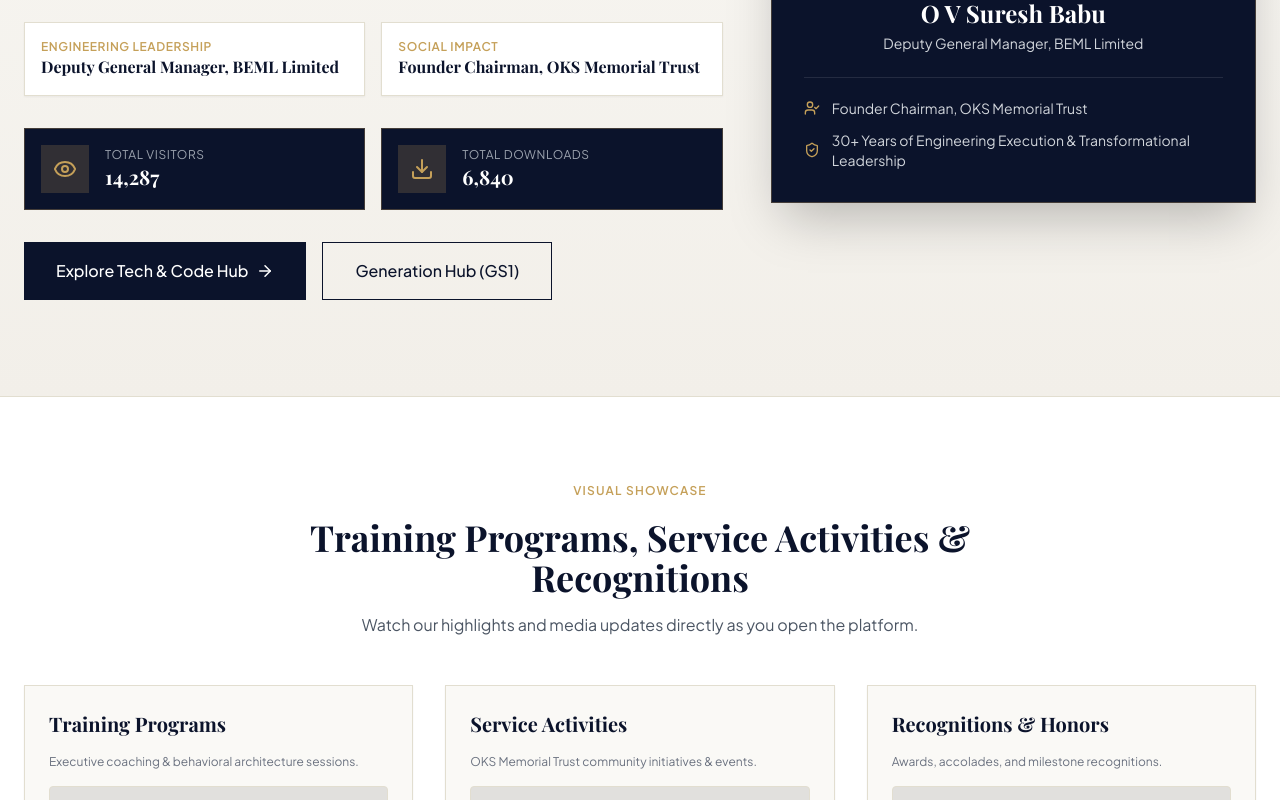
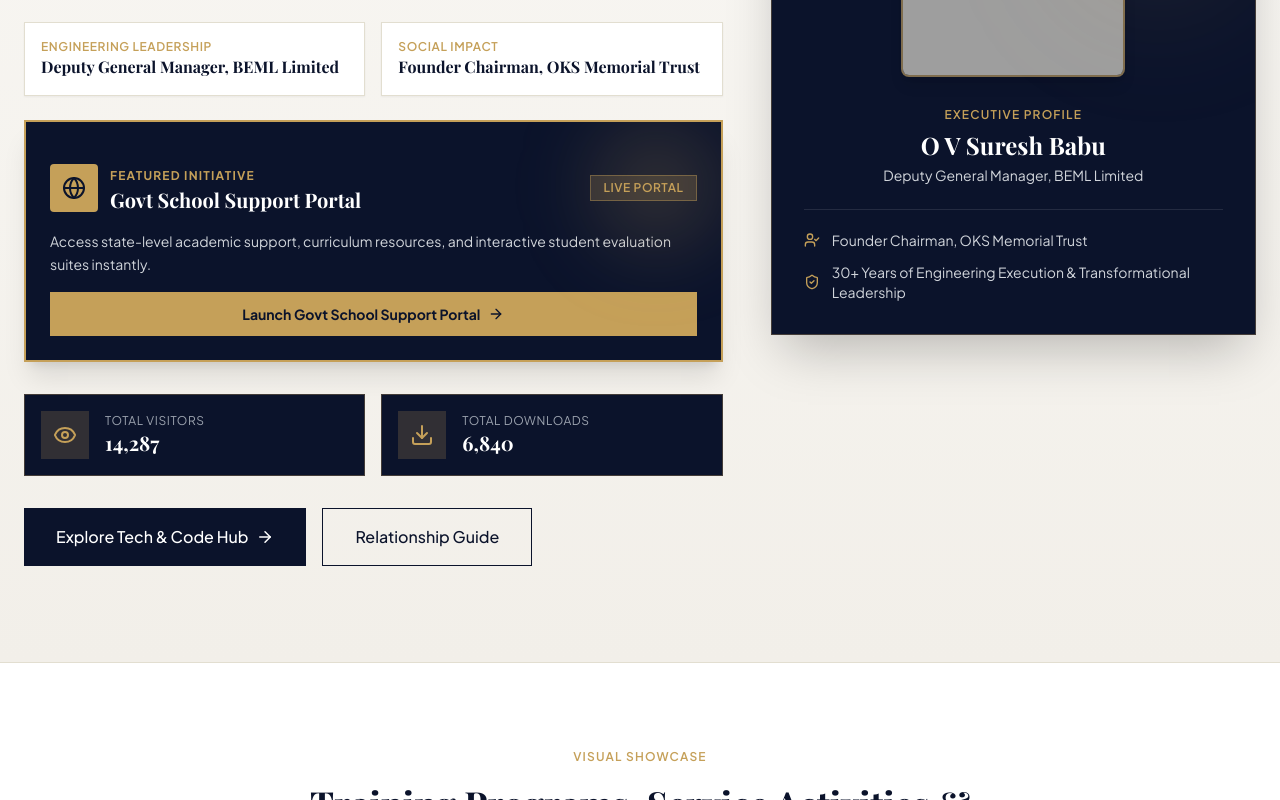
Before and after one commit to ovsuri-dot/architecting-success-v3, a React (Vite) app: page / in a window 1280 px wide. Shown: the part 900-1700 px from the top of the page. Built offline with nearby package versions, Linux system fonts and the light colour scheme; grey boxes are pictures that could not be loaded; a web font is replaced by a local one.

Commit message:
Update App.jsx

```diff
--- a/src/App.jsx
+++ b/src/App.jsx
@@ -363,7 +363,7 @@ export default function App() {
           </div>
 
           {/* Desktop Navigation */}
-          <nav className="hidden lg:flex items-center space-x-2 xl:space-x-3 text-xs xl:text-sm font-medium tracking-wide">
+          <nav className="hidden lg:flex items-center space-x-3 text-xs xl:text-sm font-medium tracking-wide">
             <button onClick={() => setActiveTab('home')} className={`transition hover:text-[#C5A059] ${activeTab === 'home' ? 'text-[#C5A059] font-bold' : ''}`}>Dashboard</button>
             <button onClick={() => setActiveTab('tech')} className={`transition hover:text-[#C5A059] ${activeTab === 'tech' ? 'text-[#C5A059] font-bold' : ''}`}>Tech & Code</button>
             <button onClick={() => setActiveTab('relationship')} className={`transition hover:text-[#C5A059] ${activeTab === 'relationship' ? 'text-[#C5A059] font-bold' : ''}`}>Relationships</button>
@@ -372,7 +372,6 @@ export default function App() {
             <button onClick={() => setActiveTab('vault')} className={`transition hover:text-[#C5A059] ${activeTab === 'vault' ? 'text-[#C5A059] font-bold' : ''}`}>Vault</button>
             <button onClick={() => setActiveTab('library')} className={`transition hover:text-[#C5A059] ${activeTab === 'library' ? 'text-[#C5A059] font-bold' : ''}`}>Library</button>
             <button onClick={() => setActiveTab('competitions')} className={`transition hover:text-[#C5A059] ${activeTab === 'competitions' ? 'text-[#C5A059] font-bold' : ''}`}>Portals</button>
-            <button onClick={() => setActiveTab('generation')} className={`transition hover:text-[#C5A059] ${activeTab === 'generation' ? 'text-[#C5A059] font-bold' : ''}`}>Generation</button>
           </nav>
 
           <button onClick={() => setMobileMenuOpen(!mobileMenuOpen)} className="lg:hidden text-[#0B132B]">
@@ -391,7 +390,6 @@ export default function App() {
             <button onClick={() => { setActiveTab('vault'); setMobileMenuOpen(false); }} className="block text-lg font-medium w-full text-left">Knowledge Vault</button>
             <button onClick={() => { setActiveTab('library'); setMobileMenuOpen(false); }} className="block text-lg font-medium w-full text-left">Digital Library</button>
             <button onClick={() => { setActiveTab('competitions'); setMobileMenuOpen(false); }} className="block text-lg font-medium w-full text-left">OKS Portals</button>
-            <button onClick={() => { setActiveTab('generation'); setMobileMenuOpen(false); }} className="block text-lg font-medium w-full text-left">Generation Hub</button>
             <button onClick={() => { setActiveTab('contact'); setMobileMenuOpen(false); }} className="block text-lg font-medium text-[#C5A059] w-full text-left">Feedback & Inquire</button>
           </div>
         )}
@@ -440,6 +438,34 @@ export default function App() {
                     </div>
                   </div>
 
+                  {/* GOVT SCHOOL SUPPORT PORTAL QUICK BANNER (MAIN DASHBOARD FEATURE) */}
+                  <div className="p-6 bg-[#0B132B] text-white border-2 border-[#C5A059] shadow-xl relative overflow-hidden space-y-4">
+                    <div className="absolute top-0 right-0 w-32 h-32 bg-[#C5A059]/20 rounded-full blur-2xl pointer-events-none"></div>
+                    <div className="flex items-center justify-between">
+                      <div className="flex items-center space-x-3">
+                        <div className="p-3 bg-[#C5A059] text-[#0B132B] rounded">
+                          <Globe size={24} />
+                        </div>
+                        <div>
+                          <span className="text-xs text-[#C5A059] font-bold uppercase tracking-widest">Featured Initiative</span>
+                          <h3 className="font-serif text-xl font-bold">Govt School Support Portal</h3>
+                        </div>
+                      </div>
+                      <span className="hidden sm:inline-block px-3 py-1 bg-[#C5A059]/20 text-[#C5A059] text-xs font-semibold uppercase tracking-wider border border-[#C5A059]/40">Live Portal</span>
+                    </div>
+                    <p className="text-sm text-gray-300 leading-relaxed">
+                      Access state-level academic support, curriculum resources, and interactive student evaluation suites instantly.
+                    </p>
+                    <a
+                      href="https://gs1-neon.vercel.app"
+                      target="_blank"
+                      rel="noopener noreferrer"
+                      className="inline-flex items-center justify-center w-full py-3 bg-[#C5A059] text-[#0B132B] font-bold text-sm hover:bg-white transition"
+                    >
+                      Launch Govt School Support Portal <ArrowRight className="ml-2" size={16} />
+                    </a>
+                  </div>
+
                   {/* ANALYTICS STATS BAR */}
                   <div className="grid grid-cols-2 gap-4 pt-2">
                     <div className="p-4 bg-[#0B132B] text-white flex items-center space-x-4 border border-[#C5A059]/30">
@@ -466,8 +492,8 @@ export default function App() {
                     <button onClick={() => setActiveTab('tech')} className="inline-flex items-center justify-center px-8 py-4 bg-[#0B132B] text-white font-medium hover:bg-[#C5A059] hover:text-[#0B132B] transition">
                       Explore Tech & Code Hub <ArrowRight className="ml-2" size={18} />
                     </button>
-                    <button onClick={() => setActiveTab('generation')} className="inline-flex items-center justify-center px-8 py-4 border border-[#0B132B] text-[#0B132B] font-medium hover:bg-[#0B132B] hover:text-white transition">
-                      Generation Hub (GS1)
+                    <button onClick={() => setActiveTab('relationship')} className="inline-flex items-center justify-center px-8 py-4 border border-[#0B132B] text-[#0B132B] font-medium hover:bg-[#0B132B] hover:text-white transition">
+                      Relationship Guide
                     </button>
                   </div>
                 </div>
@@ -811,7 +837,7 @@ export default function App() {
               <div className="text-center max-w-3xl mx-auto space-y-4">
                 <span className="text-[#C5A059] text-xs tracking-widest uppercase font-semibold">OKS Memorial Trust Hub</span>
                 <h2 className="font-serif text-3xl md:text-4xl font-bold">Live Competitions & Assessment Portals</h2>
-                <p className="text-gray-600">Categorized access to state-level assessment platforms, voice vocabulary masterclasses, aptitude tests, and tournament portals for students and aspirants.</p>
+                <p className="text-gray-600">Categorized access to state-level assessment platforms, voice vocabulary masterclasses, aptitude tests, govt school support portals, and tournament platforms for students and aspirants.</p>
               </div>
 
               {/* CATEGORY 1: VOICE VOCABULARY MASTERCLASSES */}
@@ -866,6 +892,21 @@ export default function App() {
                 </div>
 
                 <div className="grid grid-cols-1 md:grid-cols-2 lg:grid-cols-3 gap-8">
+                  {/* Govt School Support Portal */}
+                  <div className="bg-white p-8 border border-[#E2DED0] shadow-sm space-y-6 flex flex-col justify-between">
+                    <div className="space-y-4">
+                      <div className="w-12 h-12 bg-[#FAF9F6] border border-[#E2DED0] flex items-center justify-center text-[#0B132B]">
+                        <Globe size={24} className="text-[#C5A059]" />
+                      </div>
+                      <span className="text-xs font-semibold uppercase tracking-wider text-[#C5A059] block">Community Education Suite</span>
+                      <h3 className="font-serif text-xl font-bold">Govt School Support Portal</h3>
+                      <p className="text-sm text-gray-600">Comprehensive educational support platform featuring curated quizzes, academic modules, and learning resources for students.</p>
+                    </div>
+                    <a href="https://gs1-neon.vercel.app" target="_blank" rel="noopener noreferrer" className="inline-flex items-center justify-center w-full py-3 bg-[#0B132B] text-white text-sm font-semibold hover:bg-[#C5A059] hover:text-[#0B132B] transition">
+                      <ArrowRight size={16} className="mr-2" /> Launch Portal
+                    </a>
+                  </div>
+
                   {/* English Vocabulary Flashcards */}
                   <div className="bg-white p-8 border border-[#E2DED0] shadow-sm space-y-6 flex flex-col justify-between">
                     <div className="space-y-4">
@@ -959,39 +1000,6 @@ export default function App() {
           </section>
         )}
 
-        {/* GENERATION HUB TAB (GS1) */}
-        {activeTab === 'generation' && (
-          <section className="py-20 bg-[#FAF9F6] min-h-[80vh]">
-            <div className="max-w-5xl mx-auto px-6 space-y-12">
-              <div className="text-center max-w-2xl mx-auto space-y-4">
-                <span className="text-[#C5A059] text-xs tracking-widest uppercase font-semibold">Generation Hub (GS1)</span>
-                <h2 className="font-serif text-3xl md:text-4xl font-bold">GS1 Generation Portal</h2>
-                <p className="text-gray-600">Access the dedicated GS1 generation platform directly via our integrated web portal.</p>
-              </div>
-
-              <div className="bg-white p-8 border border-[#E2DED0] shadow-sm space-y-6 text-center">
-                <div className="w-16 h-16 bg-[#FAF9F6] border border-[#E2DED0] mx-auto flex items-center justify-center text-[#0B132B]">
-                  <Globe className="text-[#C5A059]" size={32} />
-                </div>
-                <div className="space-y-2 max-w-xl mx-auto">
-                  <h3 className="font-serif text-2xl font-bold">GS1 Neon Portal</h3>
-                  <p className="text-sm text-gray-600">Explore advanced generation tools, resources, and live applications hosted on the GS1 platform.</p>
-                </div>
-                <div className="pt-4">
-                  <a
-                    href="https://gs1-neon.vercel.app"
-                    target="_blank"
-                    rel="noopener noreferrer"
-                    className="inline-flex items-center justify-center px-8 py-4 bg-[#0B132B] text-white font-medium hover:bg-[#C5A059] hover:text-[#0B132B] transition"
-                  >
-                    Launch GS1 Portal <ExternalLink className="ml-2" size={18} />
-                  </a>
-                </div>
-              </div>
-            </div>
-          </section>
-        )}
-
         {activeTab === 'contact' && (
           <section className="py-20 max-w-4xl mx-auto px-6 min-h-[80vh]">
             <div className="bg-white p-8 md:p-12 border border-[#E2DED0] shadow-sm space-y-8">
@@ -1048,9 +1056,9 @@ export default function App() {
           <GraduationCap size={18} />
           <span className="text-[9px] tracking-wider uppercase font-medium">Students</span>
         </button>
-        <button onClick={() => setActiveTab('generation')} className={`flex flex-col items-center space-y-1 ${activeTab === 'generation' ? 'text-[#C5A059]' : 'text-gray-400'}`}>
-          <Globe size={18} />
-          <span className="text-[9px] tracking-wider uppercase font-medium">GS1</span>
+        <button onClick={() => setActiveTab('behavior')} className={`flex flex-col items-center space-y-1 ${activeTab === 'behavior' ? 'text-[#C5A059]' : 'text-gray-400'}`}>
+          <Brain size={18} />
+          <span className="text-[9px] tracking-wider uppercase font-medium">Life Skills</span>
         </button>
       </nav>
 
```
